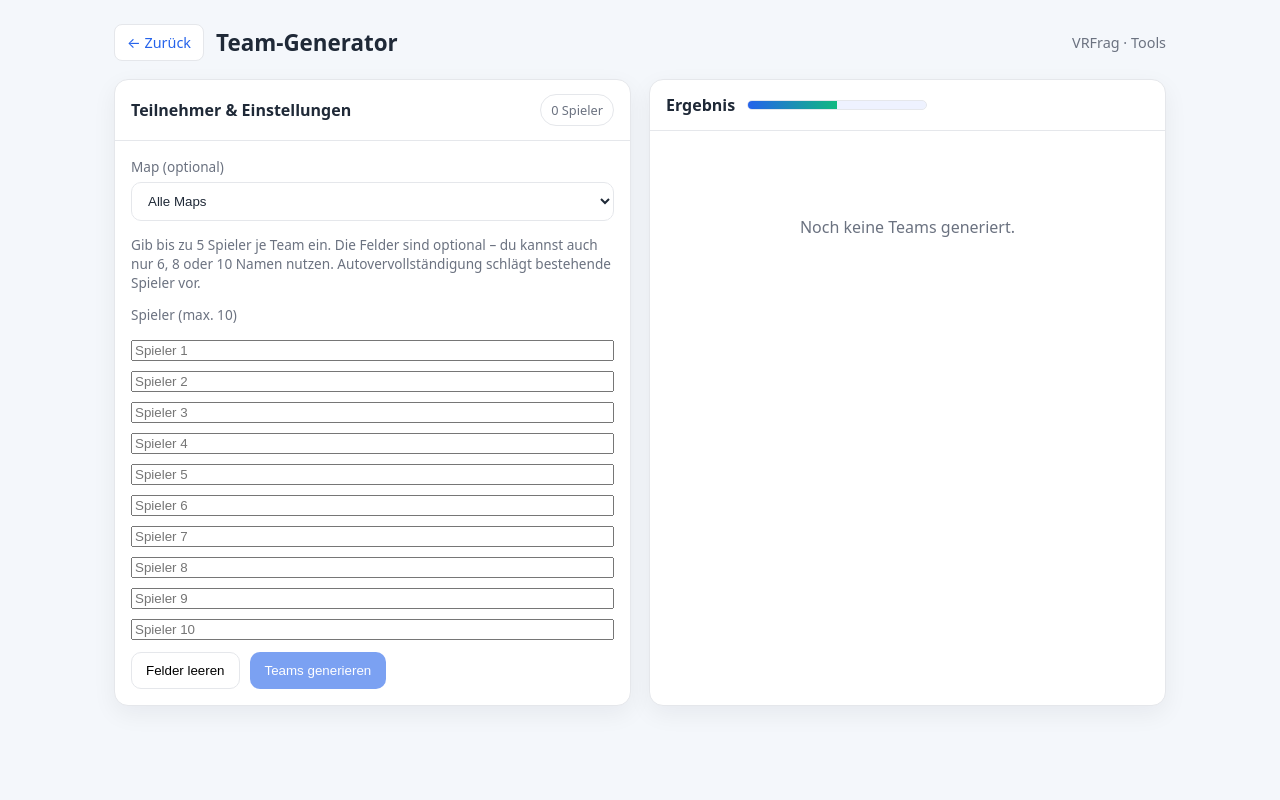
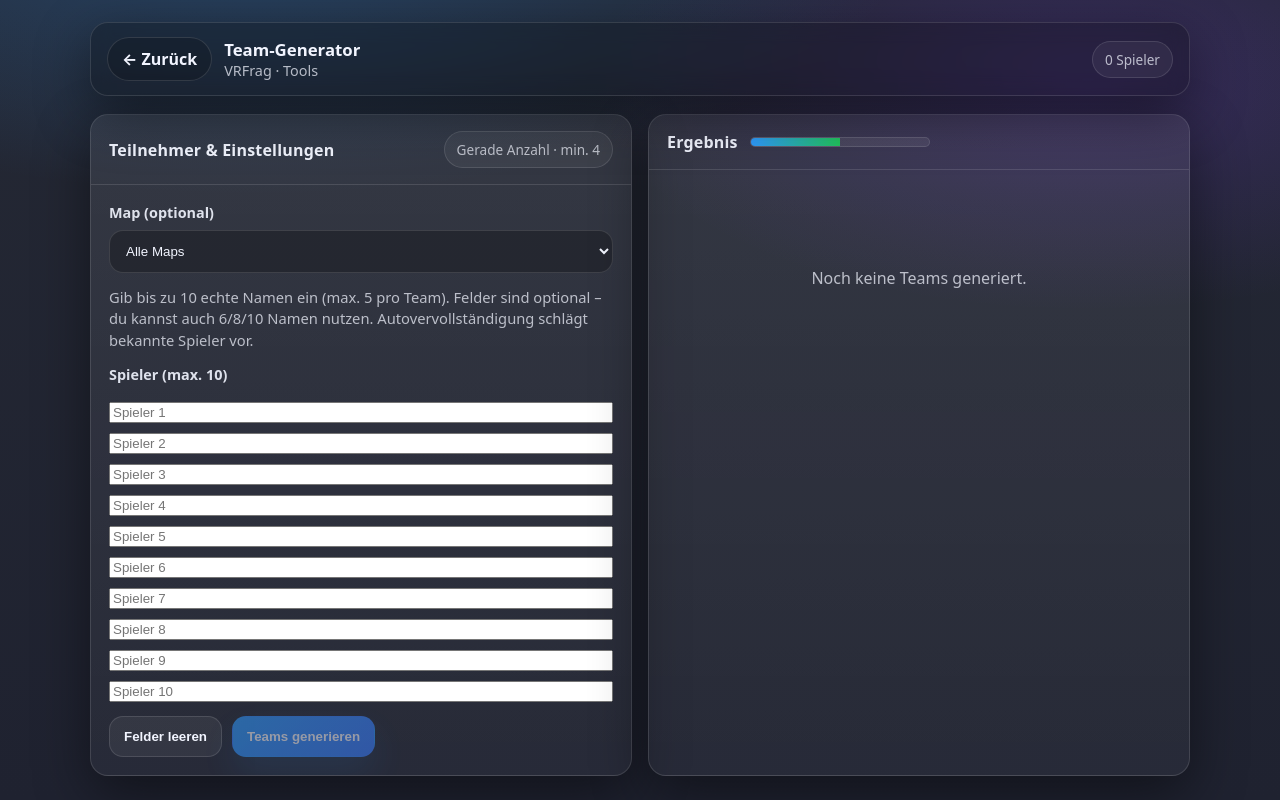
Before and after one commit to Trent1337/VRFrag, a Flask app: page /teams in a window 1280 px wide. Run offline with Flask 3, Linux system fonts and the light colour scheme; data that the repository does not hold is empty.

Commit message:
Update teams.html

```diff
--- a/templates/teams.html
+++ b/templates/teams.html
@@ -4,65 +4,147 @@
   <meta charset="UTF-8"/>
   <meta name="viewport" content="width=device-width, initial-scale=1"/>
   <title>VRFrag · Team-Generator</title>
+
   <style>
-    :root{--bg:#f4f7fb;--card:#ffffff;--text:#1f2937;--muted:#6b7280;--border:#e5e7eb;--primary:#2563eb;--primary-600:#1d4ed8;--ring:rgba(37,99,235,.25);--danger:#ef4444}
+    :root{
+      --bg:#242834;
+      --bg-2:#1f2230;
+      --border:rgba(255,255,255,.12);
+      --text:#f2f5ff;
+      --muted:rgba(242,245,255,.72);
+      --primary:#2f9bff;
+      --primary-2:#3a7cff;
+      --danger:#ef4444;
+      --success:#22c55e;
+      --shadow:0 18px 55px rgba(0,0,0,.45);
+      --radius:18px;
+      --ring:rgba(47,155,255,.18);
+    }
     *{box-sizing:border-box}
-    body{margin:0;font-family:ui-sans-serif,system-ui,-apple-system,Segoe UI,Roboto,Helvetica,Arial;background:var(--bg);color:var(--text)}
-    .wrap{max-width:1100px;margin:0 auto;padding:24px}
-    header{display:flex;align-items:center;justify-content:space-between;margin-bottom:18px}
-    h1{font-size:1.4rem;margin:0}
-    .crumbs{color:var(--muted);font-size:.9rem}
+    body{
+      margin:0;
+      font-family: ui-sans-serif, system-ui, -apple-system, Segoe UI, Roboto, Helvetica, Arial;
+      background: radial-gradient(1200px 500px at 20% -10%, rgba(47,155,255,.25), transparent 55%),
+                  radial-gradient(900px 420px at 85% 10%, rgba(124,58,237,.22), transparent 55%),
+                  linear-gradient(180deg, var(--bg), var(--bg-2));
+      color:var(--text);
+      min-height:100vh;
+      padding:22px;
+    }
+    .wrap{max-width:1100px;margin:0 auto}
+    header{
+      display:flex; align-items:center; justify-content:space-between;
+      padding:14px 16px;
+      border:1px solid var(--border);
+      background:rgba(0,0,0,.25);
+      backdrop-filter: blur(10px);
+      border-radius: var(--radius);
+      box-shadow: var(--shadow);
+      margin-bottom:18px;
+      gap:12px;
+    }
+    .leftHead{display:flex; align-items:center; gap:12px}
+    .back-btn{
+      display:inline-flex; align-items:center; gap:8px;
+      padding:10px 14px;
+      border-radius:999px;
+      border:1px solid var(--border);
+      background:rgba(0,0,0,.18);
+      color:var(--text);
+      text-decoration:none;
+      font-weight:700;
+    }
+    .back-btn:hover{background:rgba(255,255,255,.08)}
+    h1{font-size:1.05rem;margin:0}
+    .crumbs{color:var(--muted);font-size:.9rem; white-space:nowrap}
 
-    .back-btn{display:inline-flex;align-items:center;gap:6px;padding:8px 12px;border-radius:8px;border:1px solid var(--border);background:#fff;color:var(--primary);text-decoration:none;font-size:.9rem;transition:background .2s}
-    .back-btn:hover{background:#f0f4ff}
+    .grid{display:grid;grid-template-columns: 1fr 1fr; gap:16px}
+    @media (max-width: 980px){.grid{grid-template-columns:1fr}}
 
-    .grid{display:grid;grid-template-columns: 1fr 1fr; gap:18px}
-    @media (max-width: 880px){.grid{grid-template-columns:1fr}}
+    .card{
+      border:1px solid var(--border);
+      background: linear-gradient(180deg, rgba(255,255,255,.08), rgba(255,255,255,.04));
+      border-radius: var(--radius);
+      box-shadow: var(--shadow);
+      overflow:hidden;
+    }
+    .hd{
+      padding:16px 18px;
+      border-bottom:1px solid var(--border);
+      display:flex; align-items:center; justify-content:space-between; gap:12px;
+    }
+    .hd h2{margin:0;font-size:1rem;letter-spacing:.2px}
+    .bd{padding:18px}
 
-    .card{background:var(--card);border:1px solid var(--border);border-radius:14px;box-shadow:0 8px 24px rgba(15,23,42,.06);overflow:hidden}
-    .card .hd{padding:14px 16px;border-bottom:1px solid var(--border);display:flex;align-items:center;justify-content:space-between}
-    .card .hd h2{margin:0;font-size:1rem}
-    .card .bd{padding:16px}
+    label{display:block;font-size:.9rem;color:rgba(242,245,255,.9);margin-bottom:8px;font-weight:700}
+    select,input[type="text"]{
+      width:100%;
+      padding:12px 12px;
+      border:1px solid var(--border);
+      border-radius:14px;
+      background:rgba(0,0,0,.25);
+      color:var(--text);
+      outline:none;
+      transition:box-shadow .2s,border-color .2s, background .2s;
+    }
+    select:focus,input[type="text"]:focus{
+      box-shadow:0 0 0 4px var(--ring);
+      border-color: rgba(47,155,255,.55);
+      background:rgba(0,0,0,.32);
+    }
 
-    label{display:block;font-size:.85rem;color:var(--muted);margin-bottom:6px}
-    select,input[type="text"]{width:100%;padding:10px 12px;border:1px solid var(--border);border-radius:10px;background:#fff;color:var(--text);outline:none;transition:box-shadow .2s,border-color .2s}
-    select:focus,input[type="text"]:focus{box-shadow:0 0 0 4px var(--ring);border-color:var(--primary)}
+    .hint{color:var(--muted);font-size:.92rem;line-height:1.45;margin:0 0 14px 0}
+    .pill{
+      display:inline-flex;align-items:center;gap:8px;
+      padding:8px 12px;border:1px solid var(--border);
+      border-radius:999px;color:var(--muted);font-size:.85rem;
+      background:rgba(255,255,255,.05);
+      white-space:nowrap;
+    }
 
-    .inputs{display:grid;grid-template-columns:1fr 1fr;gap:14px}
-    .col{display:grid;gap:10px}
-    .hint{color:var(--muted);font-size:.85rem}
+    .actions{display:flex;gap:10px;flex-wrap:wrap;margin-top:14px}
+    .btn{
+      display:inline-flex;align-items:center;justify-content:center;gap:10px;
+      padding:12px 14px;border-radius:14px;border:1px solid var(--border);
+      background:rgba(255,255,255,.06);cursor:pointer;
+      transition:background .2s,transform .06s,border-color .2s;
+      color:var(--text);font-weight:800;
+    }
+    .btn:hover{background:rgba(255,255,255,.10)}
+    .btn:active{transform:translateY(1px)}
+    .btn.primary{
+      border-color:transparent;
+      background: linear-gradient(135deg, var(--primary), var(--primary-2));
+      box-shadow: 0 16px 35px rgba(47,155,255,.18);
+    }
+    .btn.primary:hover{background: linear-gradient(135deg, #46b2ff, var(--primary-2))}
+    .btn:disabled{opacity:.55;cursor:not-allowed;transform:none}
 
-    .actions{display:flex;gap:10px;flex-wrap:wrap;margin-top:12px}
-    .btn{display:inline-flex;align-items:center;gap:8px;padding:10px 14px;border-radius:10px;border:1px solid var(--border);background:#fff;cursor:pointer;transition:background .2s,transform .06s}
-    .btn:hover{background:#fafafa}
-    .btn:active{transform:translateY(1px)}
-    .btn.primary{background:var(--primary);color:#fff;border-color:transparent}
-    .btn.primary:hover{background:var(--primary-600)}
-    .btn:disabled{opacity:.6;cursor:not-allowed}
+    .teams{display:grid;grid-template-columns:1fr 1fr;gap:14px}
+    @media (max-width:700px){.teams{grid-template-columns:1fr}}
+    .team{border:1px solid var(--border);border-radius:16px;overflow:hidden;background:rgba(0,0,0,.18)}
+    .team .th{display:flex;align-items:center;justify-content:space-between;padding:12px 14px;background:rgba(0,0,0,.22)}
+    .team h3{margin:0;font-size:1rem}
+    .team ul{list-style:none;margin:0;padding:12px 14px;display:grid;gap:10px}
+    .team li{padding:10px 12px;border:1px solid var(--border);border-radius:14px;background:rgba(0,0,0,.20)}
+    .empty{display:flex;align-items:center;justify-content:center;min-height:180px;color:var(--muted);text-align:center; padding:18px}
 
-    .pill{display:inline-flex;align-items:center;gap:6px;padding:6px 10px;border:1px solid var(--border);border-radius:999px;color:var(--muted);font-size:.8rem}
-
-    .teams{display:grid;grid-template-columns:1fr 1fr;gap:16px}
-    @media (max-width:700px){.teams{grid-template-columns:1fr}}
-    .team{border:1px solid var(--border);border-radius:12px;overflow:hidden}
-    .team .th{display:flex;align-items:center;justify-content:space-between;padding:12px 14px;background:#f8fafc}
-    .team h3{margin:0;font-size:1rem}
-    .team ul{list-style:none;margin:0;padding:10px 14px;display:grid;gap:8px}
-    .team li{padding:8px 10px;border:1px solid var(--border);border-radius:10px;background:#fff}
-    .empty{display:flex;align-items:center;justify-content:center;min-height:160px;color:var(--muted)}
-
-    .meter{height:10px;background:#eef2ff;border:1px solid var(--border);border-radius:999px;overflow:hidden}
-    .meter>span{display:block;height:100%;background:linear-gradient(90deg,#2563eb,#10b981)}
+    .meter{height:10px;background:rgba(255,255,255,.08);border:1px solid var(--border);border-radius:999px;overflow:hidden}
+    .meter>span{display:block;height:100%;background:linear-gradient(90deg,var(--primary),var(--success))}
   </style>
 </head>
+
 <body>
   <div class="wrap">
     <header>
-      <div style="display:flex;align-items:center;gap:12px">
+      <div class="leftHead">
         <a href="/" class="back-btn">← Zurück</a>
+        <div>
           <h1>Team-Generator</h1>
+          <div class="crumbs">VRFrag · Tools</div>
         </div>
-      <div class="crumbs">VRFrag · Tools</div>
+      </div>
+      <span class="pill" id="sel-count">0 Spieler</span>
     </header>
 
     <div class="grid">
@@ -70,20 +152,25 @@
       <section class="card">
         <div class="hd">
           <h2>Teilnehmer & Einstellungen</h2>
-          <span class="pill" id="sel-count">0 Spieler</span>
+          <span class="pill">Gerade Anzahl · min. 4</span>
         </div>
+
         <div class="bd">
-          <div style="margin-bottom:12px">
+          <div style="margin-bottom:14px">
             <label for="map-select">Map (optional)</label>
             <select id="map-select">
               <option value="">Alle Maps</option>
             </select>
           </div>
-          <p class="hint">Gib bis zu 5 Spieler je Team ein. Die Felder sind optional – du kannst auch nur 6, 8 oder 10 Namen nutzen. Autovervollständigung schlägt bestehende Spieler vor.</p>
+
+          <p class="hint">
+            Gib bis zu 10 echte Namen ein (max. 5 pro Team). Felder sind optional – du kannst auch 6/8/10 Namen nutzen.
+            Autovervollständigung schlägt bekannte Spieler vor.
+          </p>
 
           <datalist id="players-suggest"></datalist>
-          <div class="inputs" style="grid-template-columns: 1fr;">
-            <div class="col">
+
+          <div style="display:grid; gap:10px">
             <label>Spieler (max. 10)</label>
             <input class="player-input" list="players-suggest" placeholder="Spieler 1"/>
             <input class="player-input" list="players-suggest" placeholder="Spieler 2"/>
@@ -96,8 +183,6 @@
             <input class="player-input" list="players-suggest" placeholder="Spieler 9"/>
             <input class="player-input" list="players-suggest" placeholder="Spieler 10"/>
           </div>
-          </div>
-
 
           <div class="actions">
             <button class="btn" id="btn-clear" type="button">Felder leeren</button>
@@ -131,30 +216,44 @@
           fetch('/api/get-all-players'),
           fetch('/api/get-available-maps')
         ]);
-        if(!playersRes.ok) throw new Error("get-all-players: " + (await playersRes.text()));
-        if(!mapsRes.ok) throw new Error("get-available-maps: " + (await mapsRes.text()));
 
         const playersData = await playersRes.json();
         const mapsData = await mapsRes.json();
 
-        const names = (playersData.players || playersData || []).map(p => p.name || p).filter(Boolean);
+        const names = (playersData.players || playersData || [])
+          .map(p => p.name || p)
+          .filter(Boolean);
+
         const dl = document.getElementById('players-suggest');
-        names.forEach(n=>{ const o=document.createElement('option'); o.value=n; dl.appendChild(o); });
+        dl.innerHTML = '';
+        names.forEach(n=>{
+          const o=document.createElement('option');
+          o.value=n;
+          dl.appendChild(o);
+        });
         allPlayers = names;
 
         const select = document.getElementById('map-select');
-        (mapsData.maps || mapsData || []).forEach(m=>{ const o=document.createElement('option'); o.value=m; o.textContent=m; select.appendChild(o); });
-      }catch(e){
-        console.error("loadData failed:", e);   // <-- wichtig
+        select.innerHTML = '<option value="">Alle Maps</option>';
+        (mapsData.maps || mapsData || []).forEach(m=>{
+          const o=document.createElement('option');
+          o.value=m; o.textContent=m;
+          select.appendChild(o);
+        });
+      }catch(e){}
     }
-}
-
 
     function collectPlayers(){
       const inputs = Array.from(document.querySelectorAll('.player-input'));
       const names = inputs.map(i => (i.value||'').trim()).filter(Boolean);
+
       const seen = new Set();
-      const unique = names.filter(n=>{ if(seen.has(n.toLowerCase())) return false; seen.add(n.toLowerCase()); return true; });
+      const unique = names.filter(n=>{
+        const k=n.toLowerCase();
+        if(seen.has(k)) return false;
+        seen.add(k);
+        return true;
+      });
       return unique;
     }
 
@@ -165,32 +264,39 @@
       btn.disabled = (n < 4) || (n > 10) || (n % 2 !== 0);
     }
 
-
     async function generateTeams(){
       const players = collectPlayers();
       const map = document.getElementById('map-select').value;
       const results = document.getElementById('results');
+
       results.innerHTML = '<div class="empty">Generiere Teams…</div>';
+
       try{
         const res = await fetch('/api/generate-teams', {
-          method:'POST', headers:{'Content-Type':'application/json'},
+          method:'POST',
+          headers:{'Content-Type':'application/json'},
           body: JSON.stringify({ players, map })
         });
         const data = await res.json();
-        if (!data.success) throw new Error(data.error || "Unbekannter Fehler");
-        displayResults(data.teams);
 
+        // Backend liefert {success:true, teams:{...}}:
+        displayResults(data.teams || data);
       }catch(e){
         results.innerHTML = '<div class="empty">Fehler bei der Team-Generierung.</div>';
       }
     }
 
     function displayResults(teams){
-      if(!teams){ document.getElementById('results').innerHTML = '<div class="empty">Keine Daten.</div>'; return; }
+      if(!teams){
+        document.getElementById('results').innerHTML = '<div class="empty">Keine Daten.</div>';
+        return;
+      }
+
       const aP = (teams.win_probability?.team_a ?? 0)*100;
       const bP = (teams.win_probability?.team_b ?? 0)*100;
       const fairness = (teams.fairness ?? 0) * 100;
       const mapUsed = teams.map_used || (document.getElementById('map-select').value || 'Alle Maps');
+
       const teamA = teams.team_a || {players:[], average_score: 0};
       const teamB = teams.team_b || {players:[], average_score: 0};
 
@@ -203,14 +309,22 @@
       const html = `
         <div class="teams">
           <div class="team" style="border-left:4px solid var(--primary)">
-            <div class="th"><h3>Team A</h3><span class="pill">Ø Score ${(teamA.average_score||0).toFixed(0)}</span></div>
+            <div class="th">
+              <h3>Team A</h3>
+              <span class="pill">Ø Score ${(teamA.average_score||0).toFixed(0)}</span>
+            </div>
             <ul>${(teamA.players||[]).map(p=>`<li>${p}</li>`).join('')}</ul>
           </div>
+
           <div class="team" style="border-left:4px solid var(--danger)">
-            <div class="th"><h3>Team B</h3><span class="pill">Ø Score ${(teamB.average_score||0).toFixed(0)}</span></div>
+            <div class="th">
+              <h3>Team B</h3>
+              <span class="pill">Ø Score ${(teamB.average_score||0).toFixed(0)}</span>
+            </div>
             <ul>${(teamB.players||[]).map(p=>`<li>${p}</li>`).join('')}</ul>
           </div>
-        </div>`;
+        </div>
+      `;
       document.getElementById('results').innerHTML = html;
     }
 
```
Lines whose indentation alone changed are shown as unchanged.
